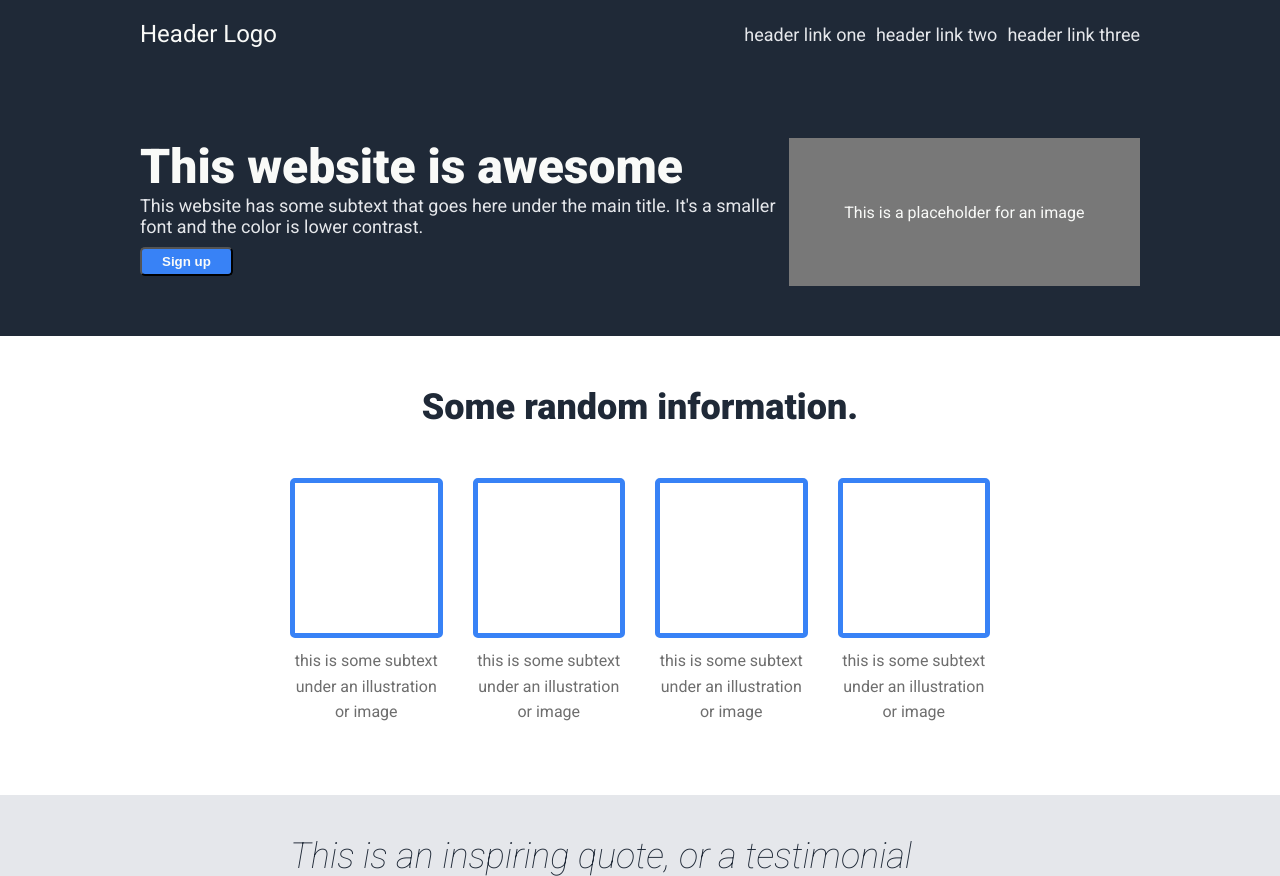
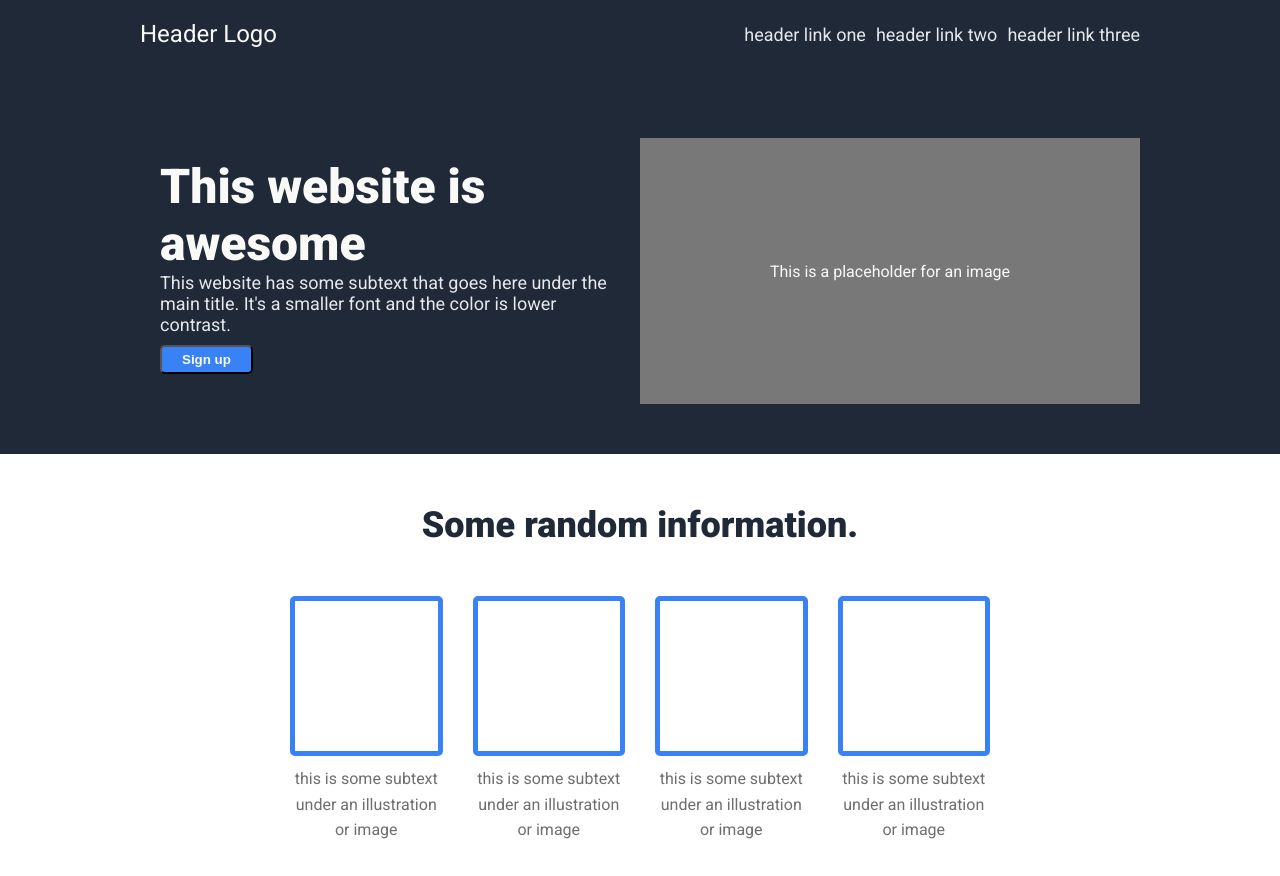
Before and after one commit to abbate33/landing-page, a plain HTML site: page index.html in a window 1280 px wide. Shown: the top 876 px of the page. Drawn offline with Linux system fonts and the light colour scheme.

Commit message:
Edit Hero section for sizing, padding.

```diff
--- a/index.html
+++ b/index.html
@@ -25,7 +25,7 @@
 
         <section class="hero">
             <div class="container">
-                <div>
+                <div id="hero-desc">
                     <p id="hero-main">This website is awesome</p>
                     <p class="hero2">This website has some subtext that goes here under the main title.  It's a smaller font and the color is lower contrast.</p>
                     <button>Sign up</button>
--- a/styles.css
+++ b/styles.css
@@ -86,12 +86,16 @@ button {
 }
 
 .placeholder {
-    width: 50%;
+    min-width: 50%;
     background-color: hwb(0 47% 53%);
     color: #f9faf8;
     display: flex;
     justify-content: center;
     align-items: center;
+}
+
+#hero-desc {
+    padding: 20px;
 }
 
 #info-header {
```
Also changed, not shown: images/landing-page-stoned-guy.jpg (added).
